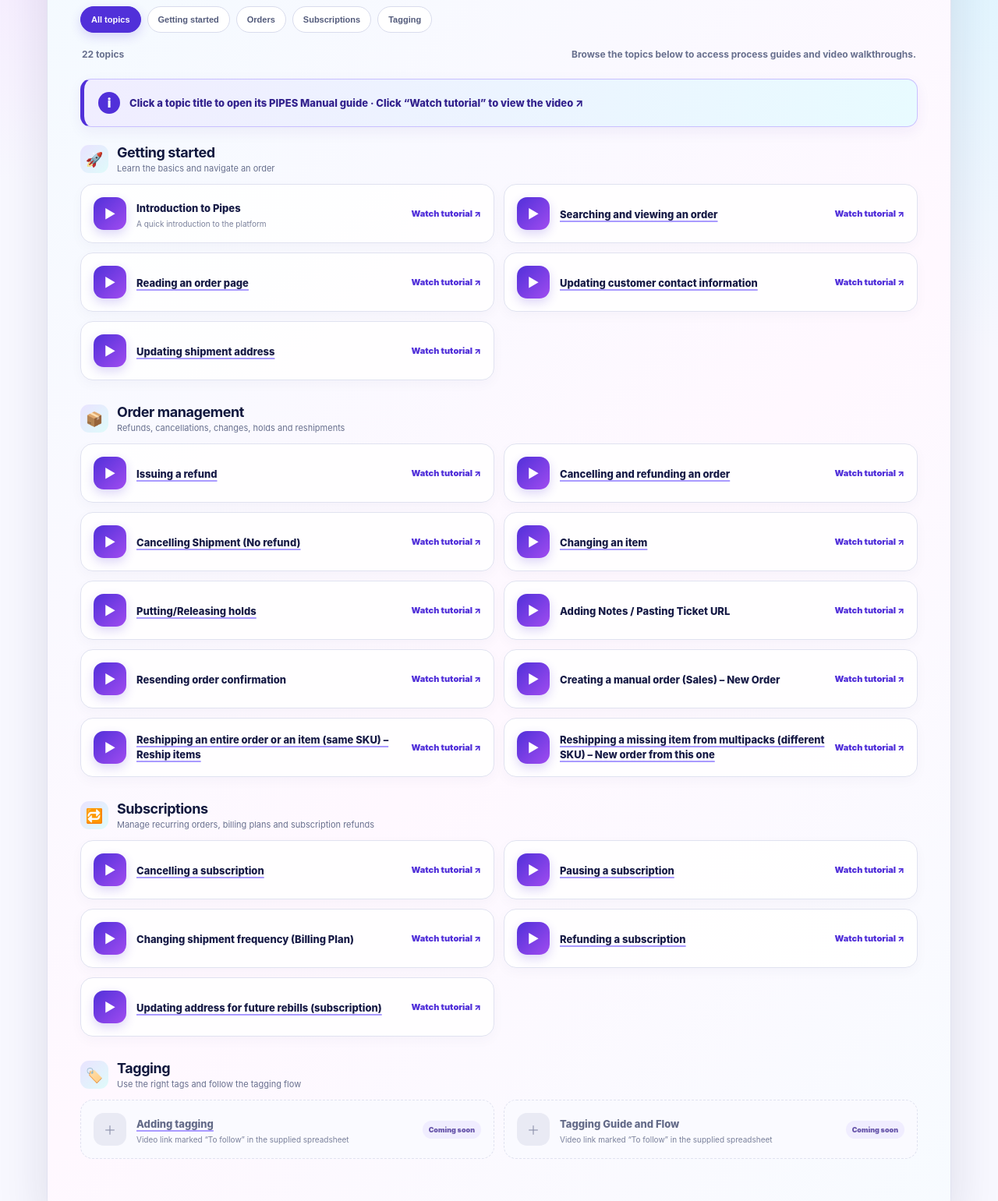
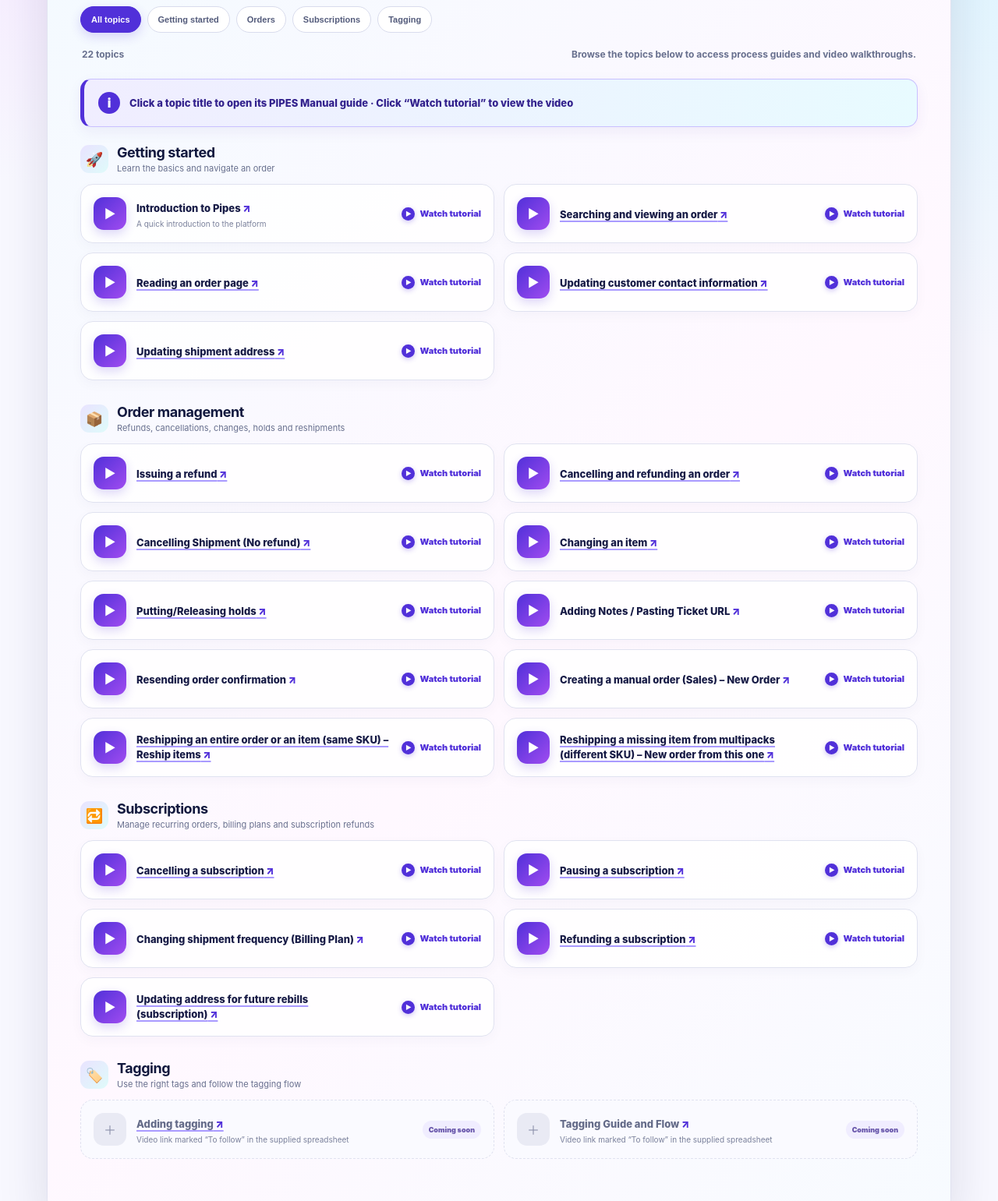
Before and after one commit to kohleen26/pipes-video-tutorial, a plain HTML site: page index.html in a window 1280 px wide. Shown: the part 560-2101 px from the top of the page at 78% size. Drawn offline with Linux system fonts and the light colour scheme.

Commit message:
Refine topic arrows and tutorial play icons

```diff
--- a/index.html
+++ b/index.html
@@ -38,9 +38,9 @@ h1 span{color:var(--cyan)}
 .topic:not(.pending):hover{transform:translateY(-2px);border-color:#a99aff;box-shadow:0 10px 24px #3824a018}
 .play{width:42px;height:42px;flex:0 0 42px;display:grid;place-items:center;border-radius:13px;background:linear-gradient(135deg,#5130d9,#a04cf0);color:white;font-size:16px;box-shadow:0 5px 13px #5130d933}
 .topic-copy{flex:1;min-width:0}
-.topic-title{display:inline-block;margin:0;color:#171b46;font-size:13px;font-weight:850;line-height:1.45}.manual-link{text-decoration:underline;text-decoration-color:#a99aff;text-decoration-thickness:1.5px;text-underline-offset:3px}.manual-link:hover{color:#5130d9;text-decoration-color:#5130d9}
+.topic-title{display:inline-block;margin:0;color:#171b46;font-size:13px;font-weight:850;line-height:1.45}.topic-title::after{content:" ↗";color:#5130d9;font-weight:950;white-space:nowrap}.manual-link{text-decoration:underline;text-decoration-color:#a99aff;text-decoration-thickness:1.5px;text-underline-offset:3px}.manual-link:hover{color:#5130d9;text-decoration-color:#5130d9}
 .topic-note{margin:4px 0 0;color:#7a809b;font-size:10px}
-.topic-link{display:inline-flex;align-items:center;gap:6px;flex:0 0 auto;color:#5130d9;text-decoration:none;font-size:11px;font-weight:950;white-space:nowrap}
+.topic-link{display:inline-flex;align-items:center;gap:6px;flex:0 0 auto;color:#5130d9;text-decoration:none;font-size:11px;font-weight:950;white-space:nowrap}.watch-icon{display:inline-grid;place-items:center;width:17px;height:17px;border-radius:50%;background:#5130d9;color:#fff;font-size:8px;line-height:1;box-shadow:0 2px 6px #5130d94a}
 .topic-link:hover{text-decoration:underline}
 .pending{background:#fafaff;border-style:dashed;box-shadow:none}
 .pending .play{background:#e9eaf4;color:#8a8fa9;box-shadow:none}
@@ -71,39 +71,39 @@ h1 span{color:var(--cyan)}
 </div>
 </div>
 <div class="result-line"><span id="resultCount">22 topics</span><span>Browse the topics below to access process guides and video walkthroughs.</span></div>
-<div class="instruction-banner"><span class="instruction-icon">ℹ</span><span>Click a topic title to open its PIPES Manual guide · Click “Watch tutorial” to view the video ↗</span></div>
+<div class="instruction-banner"><span class="instruction-icon">ℹ</span><span>Click a topic title to open its PIPES Manual guide · Click “Watch tutorial” to view the video</span></div>
 <div id="sections">
 <section class="section" data-section="Getting started">
 <div class="section-head"><div class="section-icon">🚀</div><div><h2>Getting started</h2><p class="section-sub">Learn the basics and navigate an order</p></div></div>
 <div class="grid">
-<article class="topic" data-title="Introduction to Pipes" data-category="Getting started"><div class="play">▶</div><div class="topic-copy"><p class="topic-title">Introduction to Pipes</p><p class="topic-note">A quick introduction to the platform</p></div><a class="topic-link" href="https://www.loom.com/share/036e6c49bbb2443691986a721a5525a3" target="_blank" rel="noopener noreferrer">Watch tutorial ↗</a></article>
-<article class="topic" data-title="Searching and viewing an order" data-category="Getting started"><div class="play">▶</div><div class="topic-copy"><a class="topic-title manual-link" href="https://docs.fourammedia.com/handbook/cs/find-an-order" target="_blank" rel="noopener noreferrer">Searching and viewing an order</a></div><a class="topic-link" href="https://www.loom.com/share/d094d0199ed54a57a2449b8f56d4c7d2" target="_blank" rel="noopener noreferrer">Watch tutorial ↗</a></article>
-<article class="topic" data-title="Reading an order page" data-category="Getting started"><div class="play">▶</div><div class="topic-copy"><a class="topic-title manual-link" href="https://docs.fourammedia.com/handbook/cs/read-an-order" target="_blank" rel="noopener noreferrer">Reading an order page</a></div><a class="topic-link" href="https://www.loom.com/share/3d6f6010075e4befa036e0eb13ef4853" target="_blank" rel="noopener noreferrer">Watch tutorial ↗</a></article>
-<article class="topic" data-title="Updating customer contact information" data-category="Getting started"><div class="play">▶</div><div class="topic-copy"><a class="topic-title manual-link" href="https://docs.fourammedia.com/handbook/cs/update-contact-details" target="_blank" rel="noopener noreferrer">Updating customer contact information</a></div><a class="topic-link" href="https://www.loom.com/share/acff68fb099c43cd8c37ff998afc7946" target="_blank" rel="noopener noreferrer">Watch tutorial ↗</a></article>
-<article class="topic" data-title="Updating shipment address" data-category="Getting started"><div class="play">▶</div><div class="topic-copy"><a class="topic-title manual-link" href="https://docs.fourammedia.com/handbook/cs/shipments" target="_blank" rel="noopener noreferrer">Updating shipment address</a></div><a class="topic-link" href="https://www.loom.com/share/1883bb22e98d4157b0391b0bc08f4a14" target="_blank" rel="noopener noreferrer">Watch tutorial ↗</a></article>
+<article class="topic" data-title="Introduction to Pipes" data-category="Getting started"><div class="play">▶</div><div class="topic-copy"><p class="topic-title">Introduction to Pipes</p><p class="topic-note">A quick introduction to the platform</p></div><a class="topic-link" href="https://www.loom.com/share/036e6c49bbb2443691986a721a5525a3" target="_blank" rel="noopener noreferrer"><span class="watch-icon" aria-hidden="true">▶</span>Watch tutorial</a></article>
+<article class="topic" data-title="Searching and viewing an order" data-category="Getting started"><div class="play">▶</div><div class="topic-copy"><a class="topic-title manual-link" href="https://docs.fourammedia.com/handbook/cs/find-an-order" target="_blank" rel="noopener noreferrer">Searching and viewing an order</a></div><a class="topic-link" href="https://www.loom.com/share/d094d0199ed54a57a2449b8f56d4c7d2" target="_blank" rel="noopener noreferrer"><span class="watch-icon" aria-hidden="true">▶</span>Watch tutorial</a></article>
+<article class="topic" data-title="Reading an order page" data-category="Getting started"><div class="play">▶</div><div class="topic-copy"><a class="topic-title manual-link" href="https://docs.fourammedia.com/handbook/cs/read-an-order" target="_blank" rel="noopener noreferrer">Reading an order page</a></div><a class="topic-link" href="https://www.loom.com/share/3d6f6010075e4befa036e0eb13ef4853" target="_blank" rel="noopener noreferrer"><span class="watch-icon" aria-hidden="true">▶</span>Watch tutorial</a></article>
+<article class="topic" data-title="Updating customer contact information" data-category="Getting started"><div class="play">▶</div><div class="topic-copy"><a class="topic-title manual-link" href="https://docs.fourammedia.com/handbook/cs/update-contact-details" target="_blank" rel="noopener noreferrer">Updating customer contact information</a></div><a class="topic-link" href="https://www.loom.com/share/acff68fb099c43cd8c37ff998afc7946" target="_blank" rel="noopener noreferrer"><span class="watch-icon" aria-hidden="true">▶</span>Watch tutorial</a></article>
+<article class="topic" data-title="Updating shipment address" data-category="Getting started"><div class="play">▶</div><div class="topic-copy"><a class="topic-title manual-link" href="https://docs.fourammedia.com/handbook/cs/shipments" target="_blank" rel="noopener noreferrer">Updating shipment address</a></div><a class="topic-link" href="https://www.loom.com/share/1883bb22e98d4157b0391b0bc08f4a14" target="_blank" rel="noopener noreferrer"><span class="watch-icon" aria-hidden="true">▶</span>Watch tutorial</a></article>
 </div></section>
 <section class="section" data-section="Order management">
 <div class="section-head"><div class="section-icon">📦</div><div><h2>Order management</h2><p class="section-sub">Refunds, cancellations, changes, holds and reshipments</p></div></div>
 <div class="grid">
-<article class="topic" data-title="Issuing a refund" data-category="Order management"><div class="play">▶</div><div class="topic-copy"><a class="topic-title manual-link" href="https://docs.fourammedia.com/handbook/cs/shipments" target="_blank" rel="noopener noreferrer">Issuing a refund</a></div><a class="topic-link" href="https://www.loom.com/share/29924605a27a44a4b869a4f8d90abc6c" target="_blank" rel="noopener noreferrer">Watch tutorial ↗</a></article>
-<article class="topic" data-title="Cancelling and refunding an order" data-category="Order management"><div class="play">▶</div><div class="topic-copy"><a class="topic-title manual-link" href="https://docs.fourammedia.com/handbook/cs/shipments" target="_blank" rel="noopener noreferrer">Cancelling and refunding an order</a></div><a class="topic-link" href="https://www.loom.com/share/0368f6ea26f8414090fd97f5b7e097d7" target="_blank" rel="noopener noreferrer">Watch tutorial ↗</a></article>
-<article class="topic" data-title="Cancelling Shipment (No refund)" data-category="Order management"><div class="play">▶</div><div class="topic-copy"><a class="topic-title manual-link" href="https://docs.fourammedia.com/handbook/cs/shipments" target="_blank" rel="noopener noreferrer">Cancelling Shipment (No refund)</a></div><a class="topic-link" href="https://www.loom.com/share/0850347ebbaa4bd3bd4a7e0262a5e777" target="_blank" rel="noopener noreferrer">Watch tutorial ↗</a></article>
-<article class="topic" data-title="Changing an item" data-category="Order management"><div class="play">▶</div><div class="topic-copy"><a class="topic-title manual-link" href="https://docs.fourammedia.com/handbook/cs/shipments" target="_blank" rel="noopener noreferrer">Changing an item</a></div><a class="topic-link" href="https://www.loom.com/share/ab0cefad10154abe82b66abeb786ccc6" target="_blank" rel="noopener noreferrer">Watch tutorial ↗</a></article>
-<article class="topic" data-title="Putting/Releasing holds" data-category="Order management"><div class="play">▶</div><div class="topic-copy"><a class="topic-title manual-link" href="https://docs.fourammedia.com/handbook/cs/shipments#hold--release" target="_blank" rel="noopener noreferrer">Putting/Releasing holds</a></div><a class="topic-link" href="https://www.loom.com/share/66e2c472c74348508c3feb953939cc1e" target="_blank" rel="noopener noreferrer">Watch tutorial ↗</a></article>
-<article class="topic" data-title="Adding Notes/ Pasting Ticket Url" data-category="Order management"><div class="play">▶</div><div class="topic-copy"><p class="topic-title">Adding Notes / Pasting Ticket URL</p></div><a class="topic-link" href="https://www.loom.com/share/8b559f52b2c14c71ae8e5a63f1685dbf" target="_blank" rel="noopener noreferrer">Watch tutorial ↗</a></article>
-<article class="topic" data-title="Resending order confirmation" data-category="Order management"><div class="play">▶</div><div class="topic-copy"><p class="topic-title">Resending order confirmation</p></div><a class="topic-link" href="https://www.loom.com/share/40b3469fd55b488389ea608ceb09a7f9" target="_blank" rel="noopener noreferrer">Watch tutorial ↗</a></article>
-<article class="topic" data-title="Creating a manual order (Sales) - New Order" data-category="Order management"><div class="play">▶</div><div class="topic-copy"><p class="topic-title">Creating a manual order (Sales) – New Order</p></div><a class="topic-link" href="https://www.loom.com/share/671db3cfa9054452a263a166e6a2c73c" target="_blank" rel="noopener noreferrer">Watch tutorial ↗</a></article>
-<article class="topic" data-title="Reshipping an entire order or an item (same sku) - Reship items" data-category="Order management"><div class="play">▶</div><div class="topic-copy"><a class="topic-title manual-link" href="https://docs.fourammedia.com/handbook/cs/shipments#reship-items--reship-items-0--no-charge" target="_blank" rel="noopener noreferrer">Reshipping an entire order or an item (same SKU) – Reship items</a></div><a class="topic-link" href="https://www.loom.com/share/47c1a0c145574450933ceebf283af334" target="_blank" rel="noopener noreferrer">Watch tutorial ↗</a></article>
-<article class="topic" data-title="Reshipping missing item from multipacks (different sku)- New order from this one" data-category="Order management"><div class="play">▶</div><div class="topic-copy"><a class="topic-title manual-link" href="https://docs.fourammedia.com/handbook/cs/shipments#new-order-from-this-one--different-items-or-a-different-address" target="_blank" rel="noopener noreferrer">Reshipping a missing item from multipacks (different SKU) – New order from this one</a></div><a class="topic-link" href="https://www.loom.com/share/4107a10f24234e6583e999a4703e657a" target="_blank" rel="noopener noreferrer">Watch tutorial ↗</a></article>
+<article class="topic" data-title="Issuing a refund" data-category="Order management"><div class="play">▶</div><div class="topic-copy"><a class="topic-title manual-link" href="https://docs.fourammedia.com/handbook/cs/shipments" target="_blank" rel="noopener noreferrer">Issuing a refund</a></div><a class="topic-link" href="https://www.loom.com/share/29924605a27a44a4b869a4f8d90abc6c" target="_blank" rel="noopener noreferrer"><span class="watch-icon" aria-hidden="true">▶</span>Watch tutorial</a></article>
+<article class="topic" data-title="Cancelling and refunding an order" data-category="Order management"><div class="play">▶</div><div class="topic-copy"><a class="topic-title manual-link" href="https://docs.fourammedia.com/handbook/cs/shipments" target="_blank" rel="noopener noreferrer">Cancelling and refunding an order</a></div><a class="topic-link" href="https://www.loom.com/share/0368f6ea26f8414090fd97f5b7e097d7" target="_blank" rel="noopener noreferrer"><span class="watch-icon" aria-hidden="true">▶</span>Watch tutorial</a></article>
+<article class="topic" data-title="Cancelling Shipment (No refund)" data-category="Order management"><div class="play">▶</div><div class="topic-copy"><a class="topic-title manual-link" href="https://docs.fourammedia.com/handbook/cs/shipments" target="_blank" rel="noopener noreferrer">Cancelling Shipment (No refund)</a></div><a class="topic-link" href="https://www.loom.com/share/0850347ebbaa4bd3bd4a7e0262a5e777" target="_blank" rel="noopener noreferrer"><span class="watch-icon" aria-hidden="true">▶</span>Watch tutorial</a></article>
+<article class="topic" data-title="Changing an item" data-category="Order management"><div class="play">▶</div><div class="topic-copy"><a class="topic-title manual-link" href="https://docs.fourammedia.com/handbook/cs/shipments" target="_blank" rel="noopener noreferrer">Changing an item</a></div><a class="topic-link" href="https://www.loom.com/share/ab0cefad10154abe82b66abeb786ccc6" target="_blank" rel="noopener noreferrer"><span class="watch-icon" aria-hidden="true">▶</span>Watch tutorial</a></article>
+<article class="topic" data-title="Putting/Releasing holds" data-category="Order management"><div class="play">▶</div><div class="topic-copy"><a class="topic-title manual-link" href="https://docs.fourammedia.com/handbook/cs/shipments#hold--release" target="_blank" rel="noopener noreferrer">Putting/Releasing holds</a></div><a class="topic-link" href="https://www.loom.com/share/66e2c472c74348508c3feb953939cc1e" target="_blank" rel="noopener noreferrer"><span class="watch-icon" aria-hidden="true">▶</span>Watch tutorial</a></article>
+<article class="topic" data-title="Adding Notes/ Pasting Ticket Url" data-category="Order management"><div class="play">▶</div><div class="topic-copy"><p class="topic-title">Adding Notes / Pasting Ticket URL</p></div><a class="topic-link" href="https://www.loom.com/share/8b559f52b2c14c71ae8e5a63f1685dbf" target="_blank" rel="noopener noreferrer"><span class="watch-icon" aria-hidden="true">▶</span>Watch tutorial</a></article>
+<article class="topic" data-title="Resending order confirmation" data-category="Order management"><div class="play">▶</div><div class="topic-copy"><p class="topic-title">Resending order confirmation</p></div><a class="topic-link" href="https://www.loom.com/share/40b3469fd55b488389ea608ceb09a7f9" target="_blank" rel="noopener noreferrer"><span class="watch-icon" aria-hidden="true">▶</span>Watch tutorial</a></article>
+<article class="topic" data-title="Creating a manual order (Sales) - New Order" data-category="Order management"><div class="play">▶</div><div class="topic-copy"><p class="topic-title">Creating a manual order (Sales) – New Order</p></div><a class="topic-link" href="https://www.loom.com/share/671db3cfa9054452a263a166e6a2c73c" target="_blank" rel="noopener noreferrer"><span class="watch-icon" aria-hidden="true">▶</span>Watch tutorial</a></article>
+<article class="topic" data-title="Reshipping an entire order or an item (same sku) - Reship items" data-category="Order management"><div class="play">▶</div><div class="topic-copy"><a class="topic-title manual-link" href="https://docs.fourammedia.com/handbook/cs/shipments#reship-items--reship-items-0--no-charge" target="_blank" rel="noopener noreferrer">Reshipping an entire order or an item (same SKU) – Reship items</a></div><a class="topic-link" href="https://www.loom.com/share/47c1a0c145574450933ceebf283af334" target="_blank" rel="noopener noreferrer"><span class="watch-icon" aria-hidden="true">▶</span>Watch tutorial</a></article>
+<article class="topic" data-title="Reshipping missing item from multipacks (different sku)- New order from this one" data-category="Order management"><div class="play">▶</div><div class="topic-copy"><a class="topic-title manual-link" href="https://docs.fourammedia.com/handbook/cs/shipments#new-order-from-this-one--different-items-or-a-different-address" target="_blank" rel="noopener noreferrer">Reshipping a missing item from multipacks (different SKU) – New order from this one</a></div><a class="topic-link" href="https://www.loom.com/share/4107a10f24234e6583e999a4703e657a" target="_blank" rel="noopener noreferrer"><span class="watch-icon" aria-hidden="true">▶</span>Watch tutorial</a></article>
 </div></section>
 <section class="section" data-section="Subscriptions">
 <div class="section-head"><div class="section-icon">🔁</div><div><h2>Subscriptions</h2><p class="section-sub">Manage recurring orders, billing plans and subscription refunds</p></div></div>
 <div class="grid">
-<article class="topic" data-title="Cancelling a subscription" data-category="Subscriptions"><div class="play">▶</div><div class="topic-copy"><a class="topic-title manual-link" href="https://docs.fourammedia.com/handbook/cs/subscriptions" target="_blank" rel="noopener noreferrer">Cancelling a subscription</a></div><a class="topic-link" href="https://www.loom.com/share/9f0baff724d54c6ca48e6fa53ef4e350" target="_blank" rel="noopener noreferrer">Watch tutorial ↗</a></article>
-<article class="topic" data-title="Pausing a Subscription" data-category="Subscriptions"><div class="play">▶</div><div class="topic-copy"><a class="topic-title manual-link" href="https://docs.fourammedia.com/handbook/cs/subscriptions" target="_blank" rel="noopener noreferrer">Pausing a subscription</a></div><a class="topic-link" href="https://www.loom.com/share/bd6a0fed0fe249dd8f2996fec9f9bc2a" target="_blank" rel="noopener noreferrer">Watch tutorial ↗</a></article>
-<article class="topic" data-title="Changing shipment frequency (Billing Plan)" data-category="Subscriptions"><div class="play">▶</div><div class="topic-copy"><p class="topic-title">Changing shipment frequency (Billing Plan)</p></div><a class="topic-link" href="https://www.loom.com/share/bd6a0fed0fe249dd8f2996fec9f9bc2a" target="_blank" rel="noopener noreferrer">Watch tutorial ↗</a></article>
-<article class="topic" data-title="Refunding a subscription" data-category="Subscriptions"><div class="play">▶</div><div class="topic-copy"><a class="topic-title manual-link" href="https://docs.fourammedia.com/handbook/cs/refunds" target="_blank" rel="noopener noreferrer">Refunding a subscription</a></div><a class="topic-link" href="https://www.loom.com/share/57c29ba20cb6413284c812df254bcbe6" target="_blank" rel="noopener noreferrer">Watch tutorial ↗</a></article>
-<article class="topic" data-title="Updating address for future rebills(subscription)" data-category="Subscriptions"><div class="play">▶</div><div class="topic-copy"><a class="topic-title manual-link" href="https://docs.fourammedia.com/handbook/cs/subscriptions" target="_blank" rel="noopener noreferrer">Updating address for future rebills (subscription)</a></div><a class="topic-link" href="https://www.loom.com/share/67eb401023c94d28b6d69b9c2b85ec41" target="_blank" rel="noopener noreferrer">Watch tutorial ↗</a></article>
+<article class="topic" data-title="Cancelling a subscription" data-category="Subscriptions"><div class="play">▶</div><div class="topic-copy"><a class="topic-title manual-link" href="https://docs.fourammedia.com/handbook/cs/subscriptions" target="_blank" rel="noopener noreferrer">Cancelling a subscription</a></div><a class="topic-link" href="https://www.loom.com/share/9f0baff724d54c6ca48e6fa53ef4e350" target="_blank" rel="noopener noreferrer"><span class="watch-icon" aria-hidden="true">▶</span>Watch tutorial</a></article>
+<article class="topic" data-title="Pausing a Subscription" data-category="Subscriptions"><div class="play">▶</div><div class="topic-copy"><a class="topic-title manual-link" href="https://docs.fourammedia.com/handbook/cs/subscriptions" target="_blank" rel="noopener noreferrer">Pausing a subscription</a></div><a class="topic-link" href="https://www.loom.com/share/bd6a0fed0fe249dd8f2996fec9f9bc2a" target="_blank" rel="noopener noreferrer"><span class="watch-icon" aria-hidden="true">▶</span>Watch tutorial</a></article>
+<article class="topic" data-title="Changing shipment frequency (Billing Plan)" data-category="Subscriptions"><div class="play">▶</div><div class="topic-copy"><p class="topic-title">Changing shipment frequency (Billing Plan)</p></div><a class="topic-link" href="https://www.loom.com/share/bd6a0fed0fe249dd8f2996fec9f9bc2a" target="_blank" rel="noopener noreferrer"><span class="watch-icon" aria-hidden="true">▶</span>Watch tutorial</a></article>
+<article class="topic" data-title="Refunding a subscription" data-category="Subscriptions"><div class="play">▶</div><div class="topic-copy"><a class="topic-title manual-link" href="https://docs.fourammedia.com/handbook/cs/refunds" target="_blank" rel="noopener noreferrer">Refunding a subscription</a></div><a class="topic-link" href="https://www.loom.com/share/57c29ba20cb6413284c812df254bcbe6" target="_blank" rel="noopener noreferrer"><span class="watch-icon" aria-hidden="true">▶</span>Watch tutorial</a></article>
+<article class="topic" data-title="Updating address for future rebills(subscription)" data-category="Subscriptions"><div class="play">▶</div><div class="topic-copy"><a class="topic-title manual-link" href="https://docs.fourammedia.com/handbook/cs/subscriptions" target="_blank" rel="noopener noreferrer">Updating address for future rebills (subscription)</a></div><a class="topic-link" href="https://www.loom.com/share/67eb401023c94d28b6d69b9c2b85ec41" target="_blank" rel="noopener noreferrer"><span class="watch-icon" aria-hidden="true">▶</span>Watch tutorial</a></article>
 </div></section>
 <section class="section" data-section="Tagging">
 <div class="section-head"><div class="section-icon">🏷️</div><div><h2>Tagging</h2><p class="section-sub">Use the right tags and follow the tagging flow</p></div></div>
```
